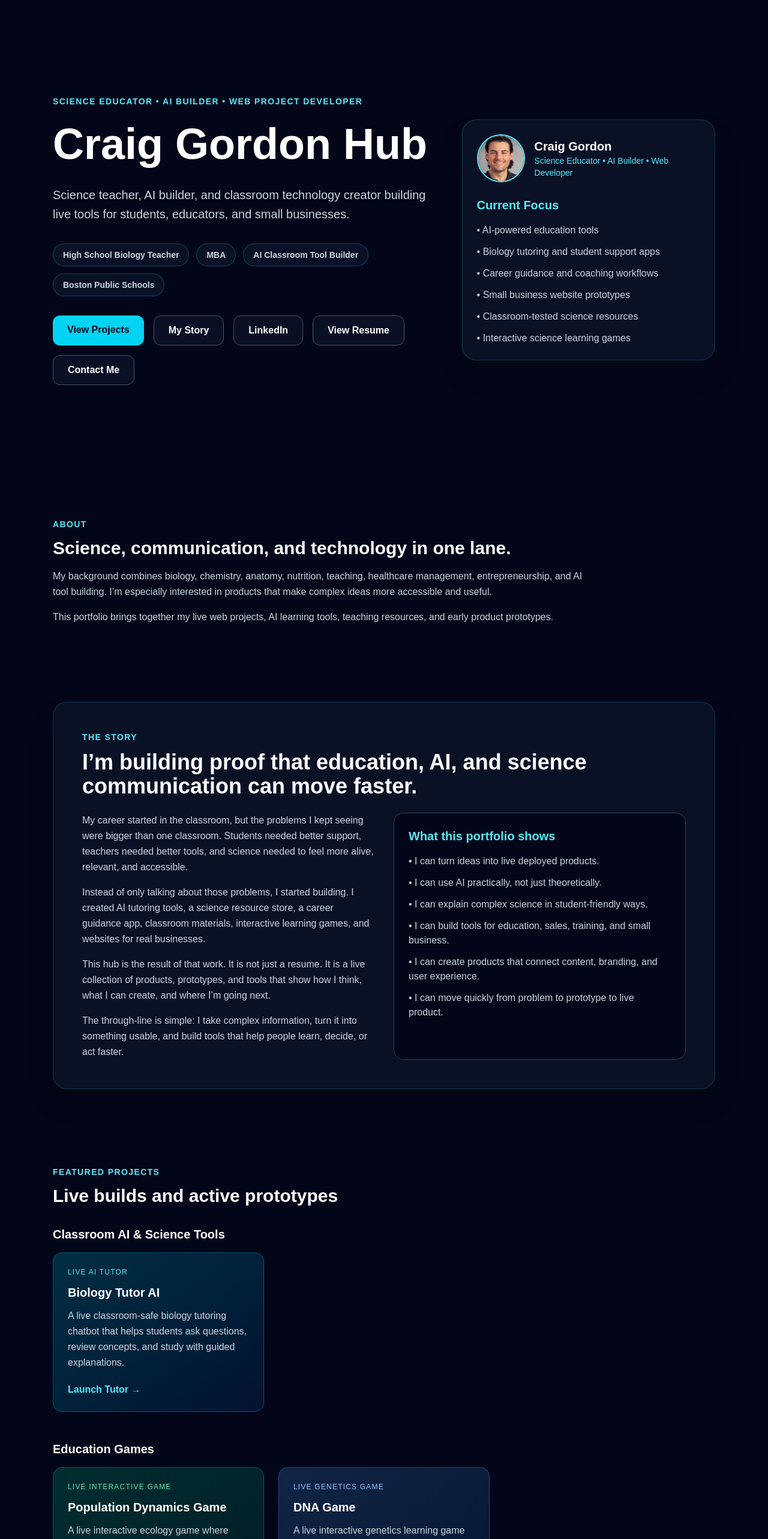
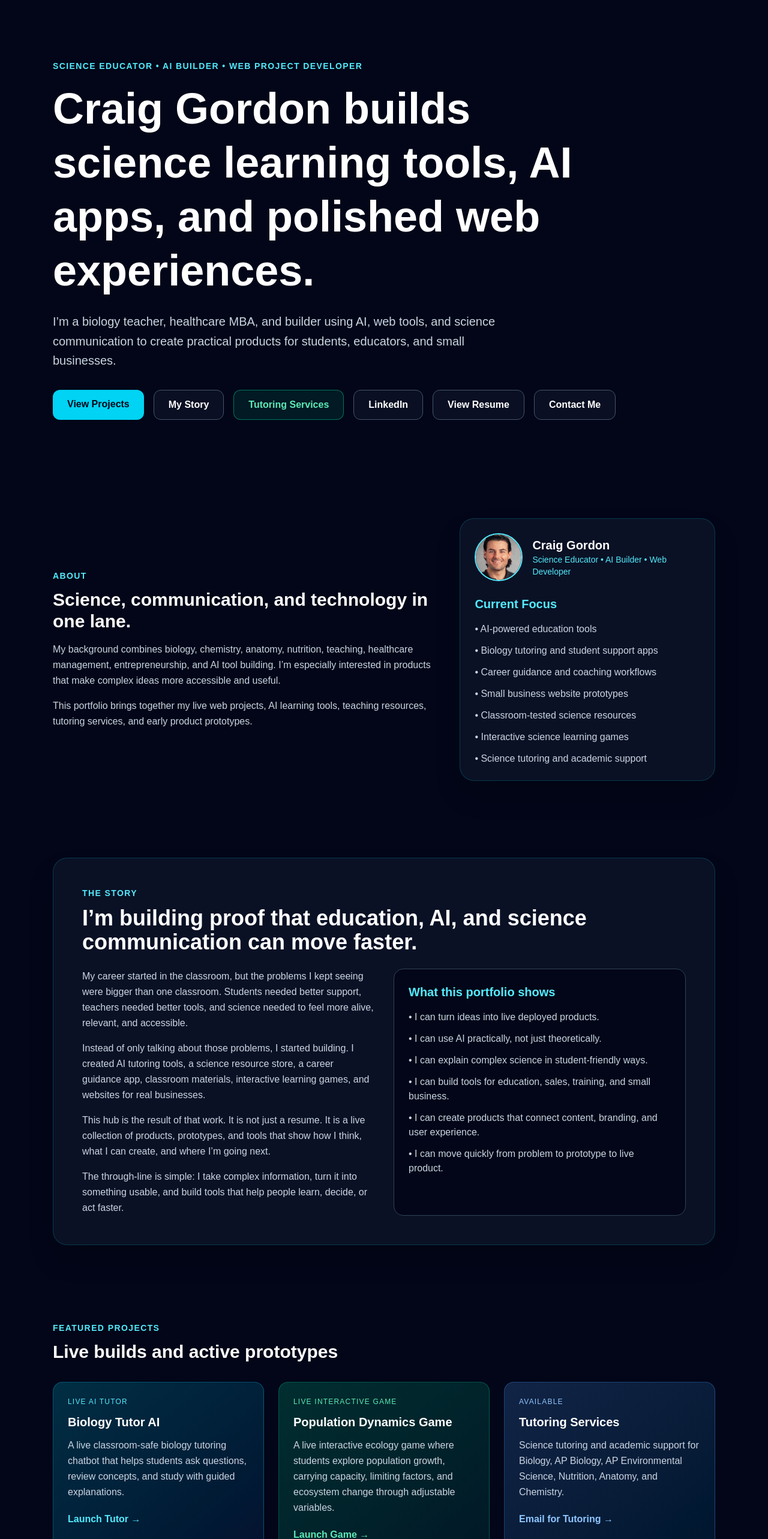
Before and after one commit to craigjamesgordon13-byte/craig-gordon-hub, a Next.js app: page / in a window 1280 px wide. Shown: the top 2566 px of the page at 60% size. Built offline with nearby package versions, Linux system fonts and the light colour scheme.

Commit message:
Add tutoring services and updated resume

```diff
--- a/app/page.js
+++ b/app/page.js
@@ -1,35 +1,22 @@
 export default function Home() {
+  const tutoringEmail =
+    "mailto:Craig.James.Gordon13@gmail.com?subject=Tutoring%20Services%20Inquiry&body=Hi%20Craig%2C%0A%0AI%27m%20interested%20in%20tutoring%20services%20for%3A%0A%0AStudent%20grade%20level%3A%0ASubject%3A%0AGoals%20or%20areas%20of%20support%3A%0APreferred%20schedule%3A%0A%0AThank%20you!";
+
   return (
     <main className="min-h-screen bg-slate-950 text-white">
       {/* Hero */}
-      <section className="mx-auto grid min-h-screen max-w-6xl items-center gap-12 px-6 py-20 lg:grid-cols-[1.2fr_0.8fr]">
-        <div>
+      <section className="mx-auto flex min-h-screen max-w-6xl flex-col justify-center px-6 py-20">
         <p className="mb-4 text-sm font-semibold uppercase tracking-widest text-cyan-300">
           Science Educator • AI Builder • Web Project Developer
         </p>
 
         <h1 className="mb-6 max-w-4xl text-5xl font-black leading-tight md:text-7xl">
-            Craig Gordon Hub
+          Craig Gordon builds science learning tools, AI apps, and polished web experiences.
         </h1>
 
         <p className="mb-8 max-w-3xl text-lg leading-relaxed text-slate-300 md:text-xl">
-            Science teacher, AI builder, and classroom technology creator building live tools for students, educators, and small businesses.
+          I’m a biology teacher, healthcare MBA, and builder using AI, web tools, and science communication to create practical products for students, educators, and small businesses.
         </p>
-
-          <div className="mb-8 flex max-w-4xl flex-wrap gap-3 text-sm font-semibold text-slate-300">
-            <span className="rounded-full border border-cyan-400/30 bg-slate-900/70 px-4 py-2">
-              High School Biology Teacher
-            </span>
-            <span className="rounded-full border border-cyan-400/30 bg-slate-900/70 px-4 py-2">
-              MBA
-            </span>
-            <span className="rounded-full border border-cyan-400/30 bg-slate-900/70 px-4 py-2">
-              AI Classroom Tool Builder
-            </span>
-            <span className="rounded-full border border-cyan-400/30 bg-slate-900/70 px-4 py-2">
-              Boston Public Schools
-            </span>
-          </div>
 
         <div className="flex flex-wrap gap-4">
           <a
@@ -44,6 +31,13 @@ export default function Home() {
             className="rounded-xl border border-slate-600 bg-slate-900/60 px-6 py-3 font-semibold text-white transition hover:border-cyan-300 hover:text-cyan-300"
           >
             My Story
+          </a>
+
+          <a
+            href="#tutoring"
+            className="rounded-xl border border-emerald-400/50 bg-emerald-400/10 px-6 py-3 font-semibold text-emerald-300 transition hover:border-emerald-300 hover:bg-emerald-400 hover:text-slate-950"
+          >
+            Tutoring Services
           </a>
 
           <a
@@ -71,6 +65,27 @@ export default function Home() {
             Contact Me
           </a>
         </div>
+      </section>
+
+      {/* About */}
+      <section className="mx-auto max-w-6xl px-6 py-16">
+        <div className="grid gap-10 md:grid-cols-[1.2fr_0.8fr] md:items-center">
+          <div>
+            <p className="mb-3 text-sm font-semibold uppercase tracking-widest text-cyan-300">
+              About
+            </p>
+
+            <h2 className="mb-4 text-3xl font-bold">
+              Science, communication, and technology in one lane.
+            </h2>
+
+            <p className="mb-4 leading-relaxed text-slate-300">
+              My background combines biology, chemistry, anatomy, nutrition, teaching, healthcare management, entrepreneurship, and AI tool building. I’m especially interested in products that make complex ideas more accessible and useful.
+            </p>
+
+            <p className="leading-relaxed text-slate-300">
+              This portfolio brings together my live web projects, AI learning tools, teaching resources, tutoring services, and early product prototypes.
+            </p>
           </div>
 
           <div className="rounded-3xl border border-cyan-400/20 bg-slate-900/70 p-6 shadow-2xl">
@@ -100,27 +115,10 @@ export default function Home() {
               <li>• Small business website prototypes</li>
               <li>• Classroom-tested science resources</li>
               <li>• Interactive science learning games</li>
+              <li>• Science tutoring and academic support</li>
             </ul>
           </div>
-      </section>
-
-      {/* About */}
-      <section className="mx-auto max-w-6xl px-6 py-16">
-        <p className="mb-3 text-sm font-semibold uppercase tracking-widest text-cyan-300">
-          About
-        </p>
-
-        <h2 className="mb-4 text-3xl font-bold">
-          Science, communication, and technology in one lane.
-        </h2>
-
-        <p className="mb-4 max-w-4xl leading-relaxed text-slate-300">
-          My background combines biology, chemistry, anatomy, nutrition, teaching, healthcare management, entrepreneurship, and AI tool building. I’m especially interested in products that make complex ideas more accessible and useful.
-        </p>
-
-        <p className="max-w-4xl leading-relaxed text-slate-300">
-          This portfolio brings together my live web projects, AI learning tools, teaching resources, and early product prototypes.
-        </p>
+        </div>
       </section>
 
       {/* Story */}
@@ -181,8 +179,7 @@ export default function Home() {
           Live builds and active prototypes
         </h2>
 
-        <div className="space-y-12">
-          <ProjectGroup title="Classroom AI & Science Tools">
+        <div className="grid gap-6 md:grid-cols-2 lg:grid-cols-3">
           <ProjectCard
             title="Biology Tutor AI"
             description="A live classroom-safe biology tutoring chatbot that helps students ask questions, review concepts, and study with guided explanations."
@@ -191,9 +188,7 @@ export default function Home() {
             link="https://biology-tutor-ai.vercel.app"
             buttonText="Launch Tutor"
           />
-          </ProjectGroup>
 
-          <ProjectGroup title="Education Games">
           <ProjectCard
             title="Population Dynamics Game"
             description="A live interactive ecology game where students explore population growth, carrying capacity, limiting factors, and ecosystem change through adjustable variables."
@@ -204,23 +199,12 @@ export default function Home() {
           />
 
           <ProjectCard
-              title="DNA Game"
-              description="A live interactive genetics learning game where students practice DNA structure, base pairing, and molecular biology concepts through play."
-              status="Live Genetics Game"
+            title="Tutoring Services"
+            description="Science tutoring and academic support for Biology, AP Biology, AP Environmental Science, Nutrition, Anatomy, and Chemistry."
+            status="Available"
             accent="blue"
-              link="https://dna-game-eight.vercel.app/"
-              buttonText="Launch Game"
-            />
-          </ProjectGroup>
-
-          <ProjectGroup title="Stores & Apps">
-            <ProjectCard
-              title="Teaching Materials Store"
-              description="A live self-hosted science resource storefront featuring classroom-tested biology, ecology, lab safety, case studies, and AI teacher tools."
-              status="Live Store"
-              accent="emerald"
-              link="https://mad-scientist-resource-store.vercel.app"
-              buttonText="Launch Store"
+            link={tutoringEmail}
+            buttonText="Email for Tutoring"
           />
 
           <ProjectCard
@@ -231,9 +215,16 @@ export default function Home() {
             link="https://career-guidance-app-rouge.vercel.app/"
             buttonText="Launch App"
           />
-          </ProjectGroup>
 
-          <ProjectGroup title="Client Website Prototypes">
+          <ProjectCard
+            title="Teaching Materials Store"
+            description="A live self-hosted science resource storefront featuring classroom-tested biology, ecology, lab safety, case studies, and AI teacher tools."
+            status="Live Store"
+            accent="emerald"
+            link="https://mad-scientist-resource-store.vercel.app"
+            buttonText="Launch Store"
+          />
+
           <ProjectCard
             title="Stoop Dating Prototype"
             description="A polished landing page prototype for a social dating concept built around casual, real-world neighborhood connections."
@@ -251,7 +242,68 @@ export default function Home() {
             link="https://y-six-drab-61.vercel.app/"
             buttonText="Launch Site"
           />
-          </ProjectGroup>
+        </div>
+      </section>
+
+      {/* Tutoring Services */}
+      <section id="tutoring" className="mx-auto max-w-6xl px-6 py-16">
+        <div className="rounded-3xl border border-emerald-400/20 bg-gradient-to-br from-slate-900 to-slate-800 p-8 shadow-2xl md:p-12">
+          <p className="mb-3 text-sm font-semibold uppercase tracking-widest text-emerald-300">
+            Tutoring Services
+          </p>
+
+          <h2 className="mb-4 max-w-4xl text-3xl font-bold md:text-4xl">
+            Science tutoring built around clarity, confidence, and real understanding.
+          </h2>
+
+          <p className="mb-8 max-w-3xl text-lg leading-relaxed text-slate-300">
+            I offer tutoring and academic support for students who need help strengthening science foundations, preparing for assessments, improving confidence, or getting unstuck in challenging coursework.
+          </p>
+
+          <div className="mb-8 grid gap-4 sm:grid-cols-2 lg:grid-cols-3">
+            <TutoringSubject subject="Biology" />
+            <TutoringSubject subject="AP Biology" />
+            <TutoringSubject subject="AP Environmental Science" />
+            <TutoringSubject subject="Nutrition" />
+            <TutoringSubject subject="Anatomy" />
+            <TutoringSubject subject="Chemistry" />
+          </div>
+
+          <div className="grid gap-6 md:grid-cols-3">
+            <InfoCard
+              color="emerald"
+              title="Student-Friendly Explanations"
+              text="Support focused on breaking down complex science into clear, understandable steps."
+            />
+
+            <InfoCard
+              color="emerald"
+              title="Study and Test Support"
+              text="Help with review, vocabulary, diagrams, practice questions, assignments, and assessment preparation."
+            />
+
+            <InfoCard
+              color="emerald"
+              title="Teacher-Level Insight"
+              text="Tutoring informed by real classroom experience, curriculum design, and science teaching across multiple course levels."
+            />
+          </div>
+
+          <div className="mt-8 flex flex-wrap gap-4">
+            <a
+              href={tutoringEmail}
+              className="rounded-xl bg-emerald-400 px-6 py-3 font-semibold text-slate-950 transition hover:bg-emerald-300"
+            >
+              Email Me About Tutoring
+            </a>
+
+            <a
+              href="mailto:Craig.James.Gordon13@gmail.com"
+              className="rounded-xl border border-slate-600 bg-slate-950/60 px-6 py-3 font-semibold text-white transition hover:border-emerald-300 hover:text-emerald-300"
+            >
+              General Contact
+            </a>
+          </div>
         </div>
       </section>
 
@@ -368,7 +420,7 @@ export default function Home() {
 
           <SkillCard
             title="Product Thinking"
-            text="Education tools, small business websites, career apps, resource stores, interactive learning games, user experience, and practical problem solving."
+            text="Education tools, tutoring services, small business websites, career apps, resource stores, interactive learning games, user experience, and practical problem solving."
             color="emerald"
           />
         </div>
@@ -384,15 +436,24 @@ export default function Home() {
           <h2 className="mb-4 text-3xl font-bold">Let’s connect.</h2>
 
           <p className="mb-6 max-w-2xl text-slate-300">
-            I’m open to roles and projects where science, communication, education, AI, and product thinking overlap.
+            I’m open to roles and projects where science, communication, education, AI, tutoring, and product thinking overlap.
           </p>
 
+          <div className="flex flex-wrap gap-4">
             <a
               href="mailto:Craig.James.Gordon13@gmail.com"
               className="inline-block rounded-xl bg-cyan-400 px-6 py-3 font-semibold text-slate-950 transition hover:bg-cyan-300"
             >
               Email Me
             </a>
+
+            <a
+              href={tutoringEmail}
+              className="inline-block rounded-xl border border-emerald-400/40 bg-emerald-400/10 px-6 py-3 font-semibold text-emerald-300 transition hover:bg-emerald-400 hover:text-slate-950"
+            >
+              Ask About Tutoring
+            </a>
+          </div>
         </div>
       </section>
     </main>
@@ -434,15 +495,6 @@ function ProjectCard({ title, description, status, accent, link, buttonText = "V
   );
 }
 
-function ProjectGroup({ title, children }) {
-  return (
-    <div>
-      <h3 className="mb-4 text-xl font-bold text-white">{title}</h3>
-      <div className="grid gap-6 md:grid-cols-2 lg:grid-cols-3">{children}</div>
-    </div>
-  );
-}
-
 function InfoCard({ title, text, color }) {
   const colors = {
     cyan: "border-cyan-400/30",
@@ -474,3 +526,11 @@ function SkillCard({ title, text, color }) {
     </div>
   );
 }
+
+function TutoringSubject({ subject }) {
+  return (
+    <div className="rounded-2xl border border-emerald-400/20 bg-slate-950/70 p-5 text-center">
+      <p className="font-semibold text-emerald-300">{subject}</p>
+    </div>
+  );
+}
```
Also changed, not shown: 1 other file (tests, documents, lock files or other folders). Lines whose indentation alone changed are shown as unchanged.
